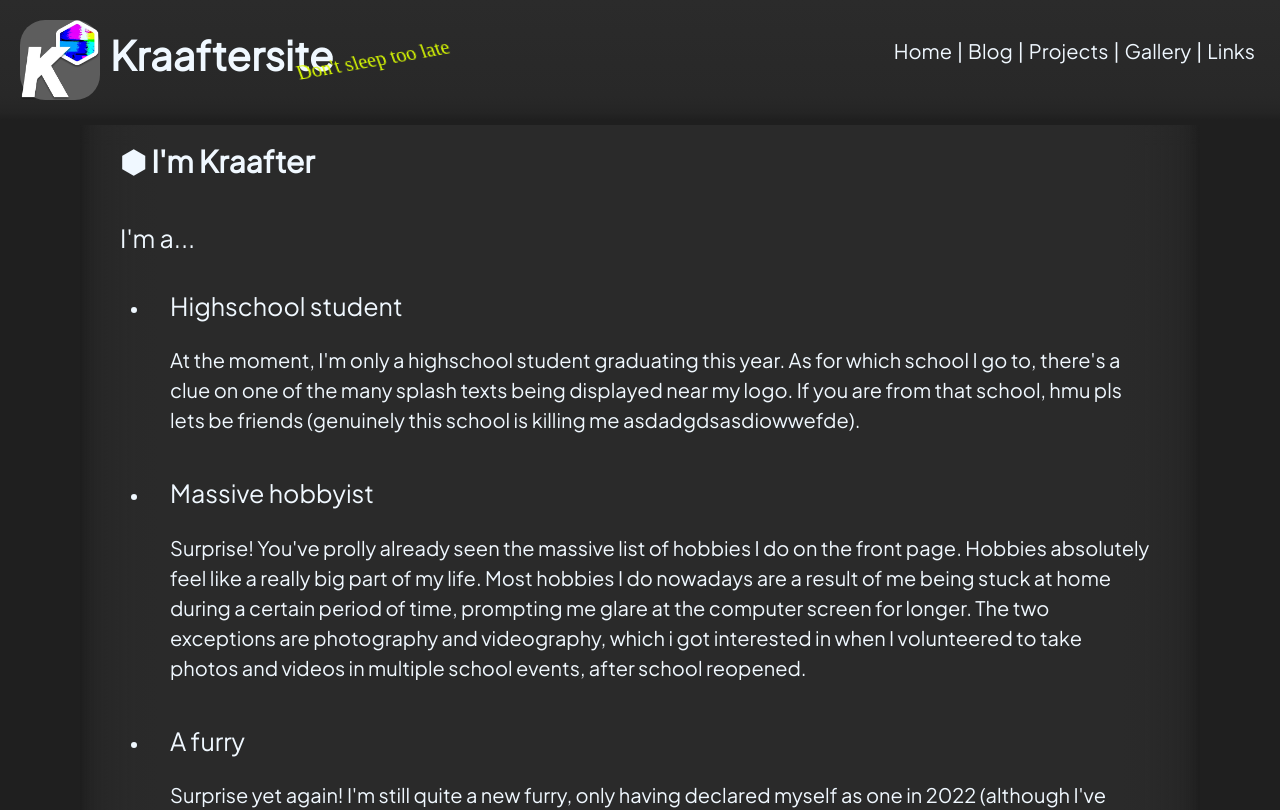
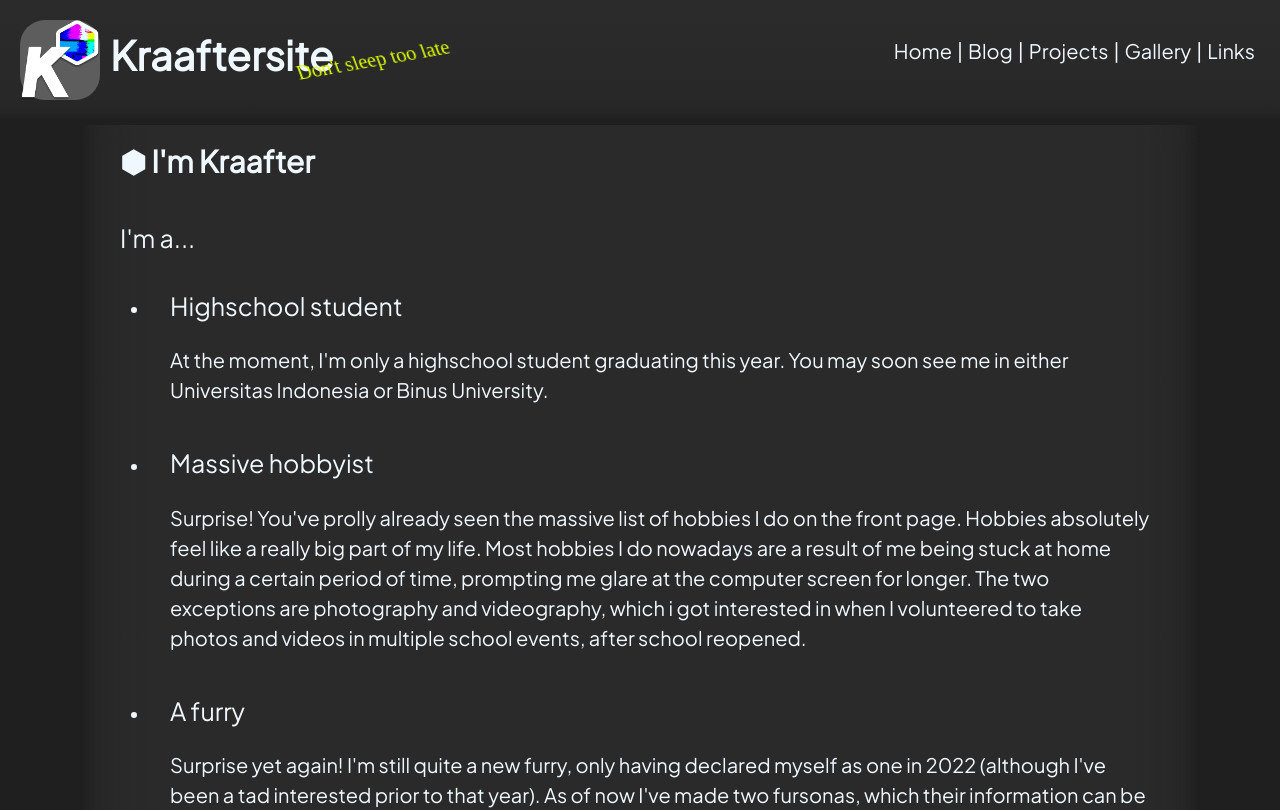
Before and after one commit to Kraafter/Kraaftersite-v3, a SvelteKit app: page /about in a window 1280 px wide. Shown: the top 810 px of the page. Built offline with nearby package versions, Linux system fonts and the light colour scheme; a web font is replaced by a local one.

Commit message:
Removed unnecessary info

```diff
--- a/src/routes/about/+page.svelte
+++ b/src/routes/about/+page.svelte
@@ -22,9 +22,8 @@
             <li class="text2">
                 <p class="text2 textbigger">Highschool student</p>
                 <p class="text2">
-                    At the moment, I'm only a highschool student graduating this year. As for which school I go to, there's a
-                    clue on one of the many splash texts being displayed near my logo. If you are from that school, hmu pls
-                    lets be friends (genuinely this school is killing me asdadgdsasdiowwefde).
+                    At the moment, I'm only a highschool student graduating this year. You may soon see me in either Universitas
+                    Indonesia or Binus University.
                 </p>
             </li>
             <li class="text2">
```
